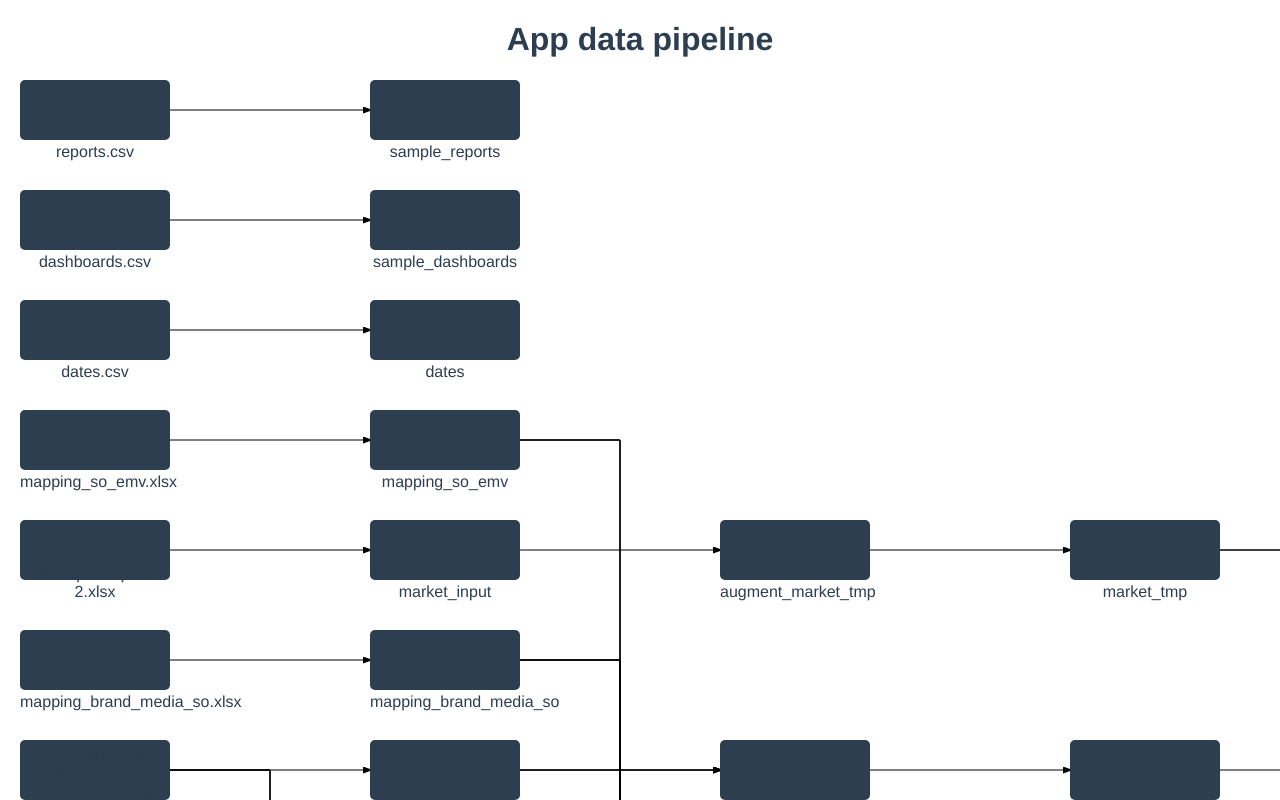
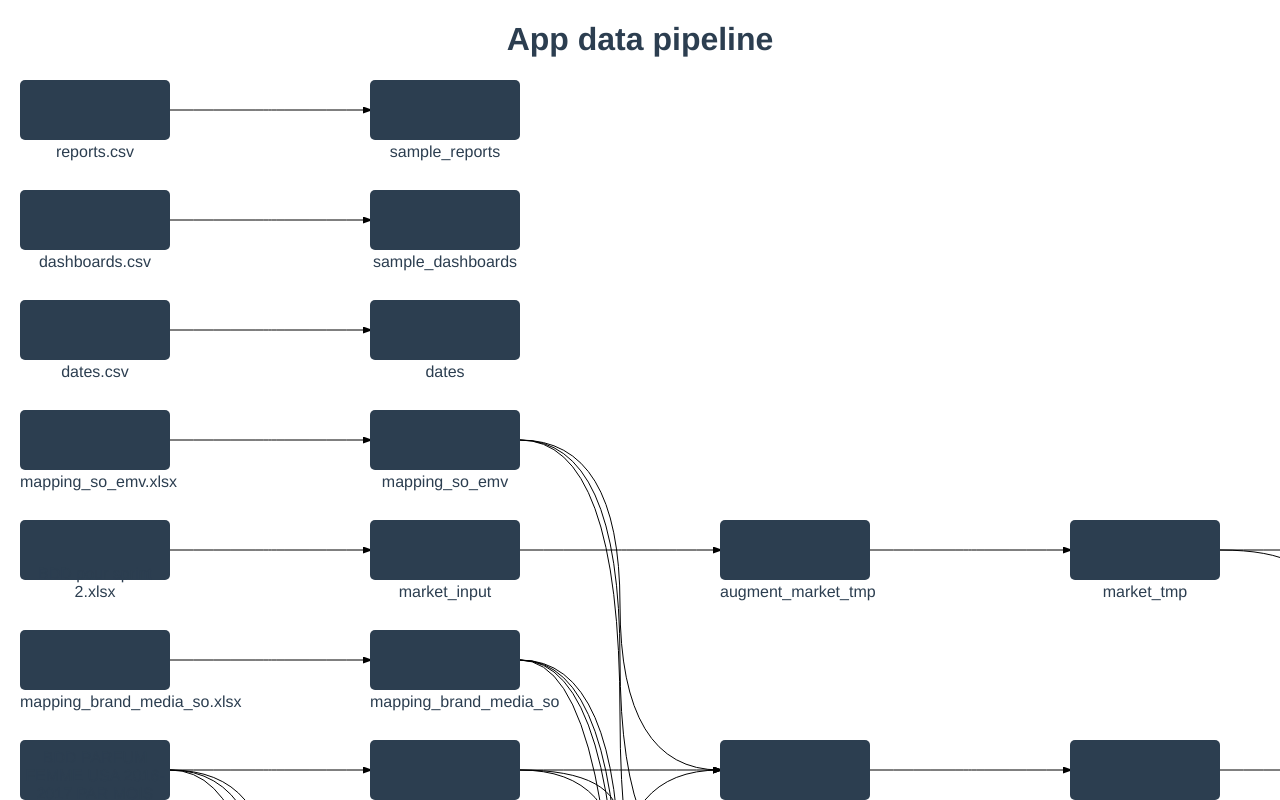
Before and after one commit to ToucanToco/toucan-data-pipeline, a Vue app: page / in a window 1280 px wide. Shown: the top 800 px of the page. Built offline with nearby package versions, Linux system fonts and the light colour scheme.

Commit message:
Quadratic taxi edges

```diff
--- a/src/components/Edge.vue
+++ b/src/components/Edge.vue
@@ -13,7 +13,7 @@
       </marker>
     </defs>
     <path
-      :d="dTaxi"
+      :d="dQuadratic"
       fill="none"
       stroke="#000"
       stroke-width="1"
@@ -56,6 +56,13 @@ export default Vue.extend({
       L ${this.center.x} ${this.end.y}
       L ${this.end.x} ${this.end.y}`;
     },
+
+    // Quadratic curve rounding the taxi line
+    dQuadratic(): string {
+      return `M ${this.start.x} ${this.start.y}
+      Q ${this.center.x} ${this.start.y}, ${this.center.x} ${this.center.y}
+      Q ${this.center.x} ${this.end.y}, ${this.end.x} ${this.end.y}`;
+    },
   },
 });
 </script>
```
